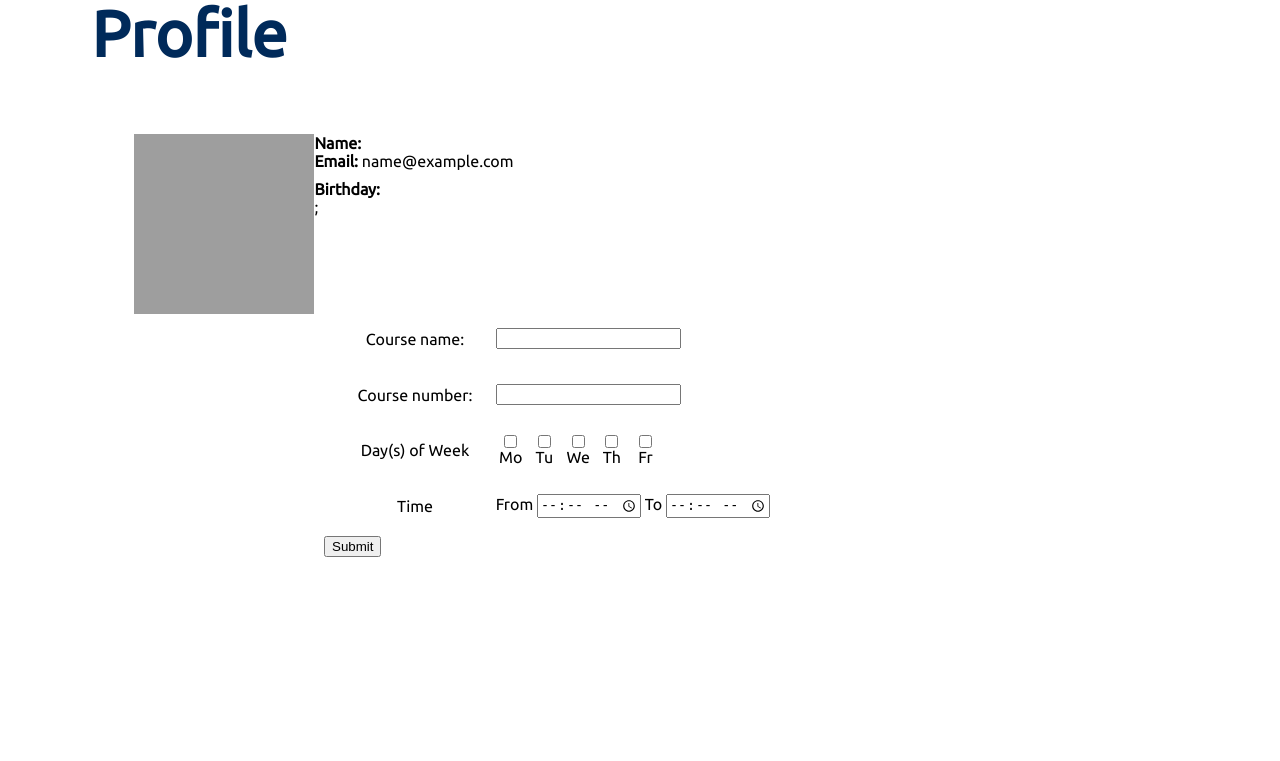
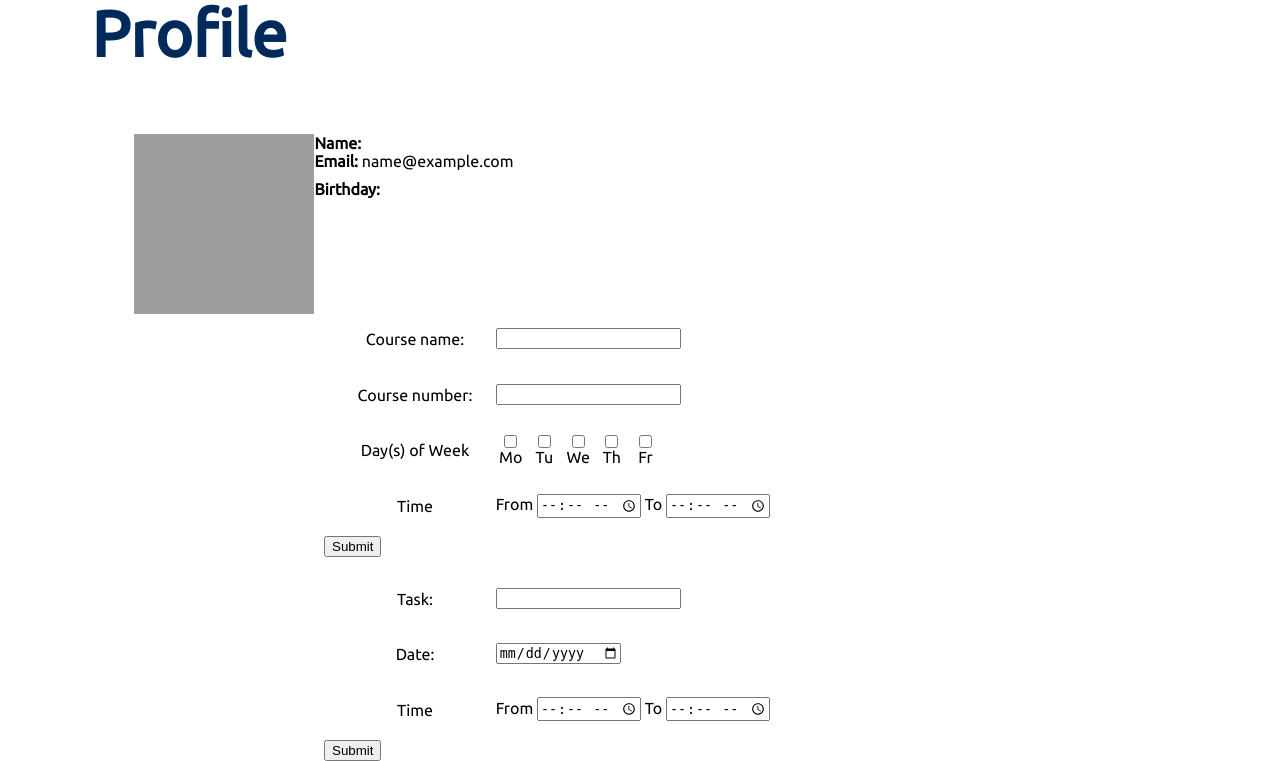
Before and after one commit to CHoudrouge4/studybuddy, a PHP site: page /studybuddy/php/profile.php in a window 1280 px wide. Shown: the part 142-903 px from the top of the page. Before the commit the page ends 699 px from the top, so only its background shows below. Run offline with PHP 8.4, Linux system fonts and the light colour scheme; the visitor is signed in with stand-in values (Sample User, id 1); data that the repository does not hold is empty; grey boxes are pictures that could not be loaded.

Commit message:
add task

```diff
--- a/php/database.php
+++ b/php/database.php
@@ -5,9 +5,7 @@
       $pass = "study_buddy_choudrouge4";// enter ur database password.
       $dname = "study_buddy";
       $connection = mysqli_connect($host,$dbuser,$pass,$dname);
-  //$con = mysqli_connect($host,$dbuser, $pass, $dname);
       if(mysqli_connect_errno()) {
           die("Connection Failed!" . mysqli_connect_error());
       }
-
 ?>
--- a/php/profile.php
+++ b/php/profile.php
@@ -1,8 +1,9 @@
 <?php
   session_start();
+
+  if(isset($_SESSION['email'])) {
     require "database.php";
     $email = $_SESSION['email'];
-
 
     $sql = "SELECT USERID, FIRSTNAME, LASTNAME, DOB FROM USER WHERE EMAIL = '$email'";
     $query = mysqli_query($connection, $sql);
@@ -15,7 +16,7 @@
 
     $_SESSION['firstname'] = $first_name;
     $_SESSION['lastname'] = $last_name;
-
+  }
  ?>
  <!DOCTYPE>
 <html>
@@ -30,14 +31,14 @@
 
     <body onload ="load_user()">
         <?php
-           if($_POST && isset($_POST['add_course_botton'], $_POST['course_name'], $_POST['course_number'])) {
-                  echo "1";
+
             function test_input($data) {
                   $data = trim($data);
                   $data = stripslashes($data);
                   $data = htmlspecialchars($data);
                   return $data;
             }
+           if($_POST && isset($_POST['add_course_botton'], $_POST['course_name'], $_POST['course_number'])) {
 
                 if ($_SERVER["REQUEST_METHOD"] == "POST") {
                   //$birth_day = test_input($_POST("bday"));
@@ -83,6 +84,34 @@
                 }
             }
 
+
+            if($_POST && isset($_POST['add_task_botton'], $_POST['task_name'], $_POST['task_date'])) {
+
+                  if ($_SERVER["REQUEST_METHOD"] == "POST") {
+                    //$birth_day = test_input($_POST("bday"));
+                     $task_name = test_input($_POST["task_name"]);
+                     $task_date = test_input($_POST["task_date"]);
+                     $task_from = test_input($_POST["task_from"]);
+                     $task_to    = test_input($_POST["task_to"]);
+                  }
+
+                  if (!$task_name) {
+                        $error_task_msg = "please enter the task name";
+                  } else if(!$task_date) {
+                        $error_task_msg = "please enter the task date";
+                  } else if (!$task_from) {
+                        $error_task_msg = "please enter the task starting time";
+                  } else if (!$task_to) {
+                        echo "blablabla";
+                        $error_task_msg = "please enter the task ending time";
+                  } else {
+
+                        $add_task = "INSERT INTO BUSY (USERID , TITLE, START_FROM, END_AT, BUSYDATE) VALUES ('$id', '$task_name', '$task_from', '$task_to', '$task_date');";
+                        $res = mysqli_query($connection, $add_task);
+                        $task_smsg = "your task is added succesfully, you can add other task!!";
+                  }
+            }
+
         ?>
 
     <iframe src = "../iframe.html" frameborder = "0" width="100%" height="130"  > </iframe>
@@ -101,7 +130,7 @@
                       <br><b>Email:</b> <span id = 'pro_email' > $email  </span>
                       <br><b>Birthday:</b> <span id = 'pro_bday' >  $dob </span>
                   </div>
-                </div>;";
+                </div>";
         ?>
     </div>
 
@@ -166,9 +195,39 @@
           </form>
 
 
+          <form name "add_task" method = "POST">
+                <?php
+                      if(isset($error_task_msg) && $error_task_msg) {
+                          echo "<p style=\"color: red;\">*",htmlspecialchars($error_task_msg),"</p>\n\n";
+                      }
+                      if(isset($task_smsg) && $task_smsg) {
+                          echo "<p style=\"color: blue;\">*",htmlspecialchars($task_smsg),"</p>\n\n";
+                      }
+                ?>
 
+                <fieldset>
+                   <legend class ="leg">Task: </legend>
+                   <input class = "task_busy" name = "task_name" type = "text">
+                </fieldset>
 
+                <fieldset class = "time">
+                   <legend class = "leg">Date: </legend>
+                   <input class = "date" name = "task_date" type="date">
+                </fieldset>
 
+                <fieldset class="time">
+                   <legend class = "leg">Time </legend>
+                   <label for="from"> From
+                   <input class =  "time_from" name = "task_from" type="time" name="usr_time">
+                   </label>
+                   <label for="to"> To
+                   <input class = "time_to" name = "task_to" type="time" name="usr_time">
+                   </label>
+                </fieldset>
+
+                <input name = "add_task_botton" type = "submit">
+
+         </form>
     </div>
   </body>
 
```
Also changed, not shown: php/signin.php (+1 -8 lines), test_databse.php (added, +28 -0 lines). Lines whose indentation alone changed are shown as unchanged.
